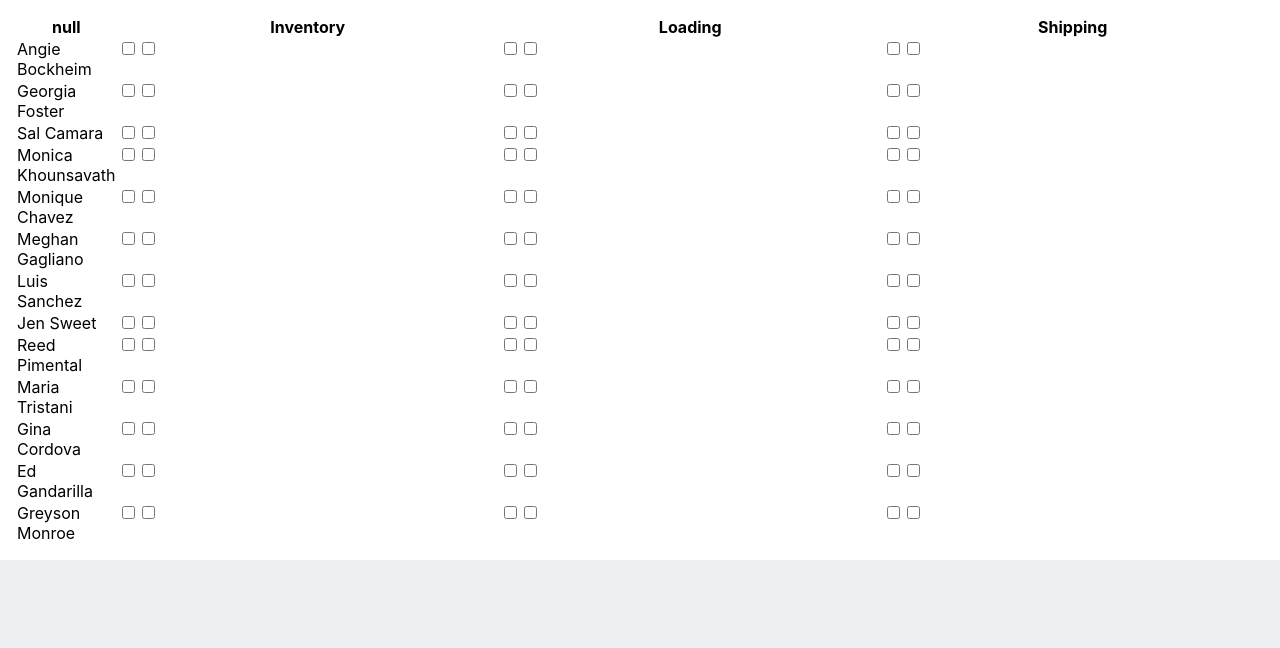
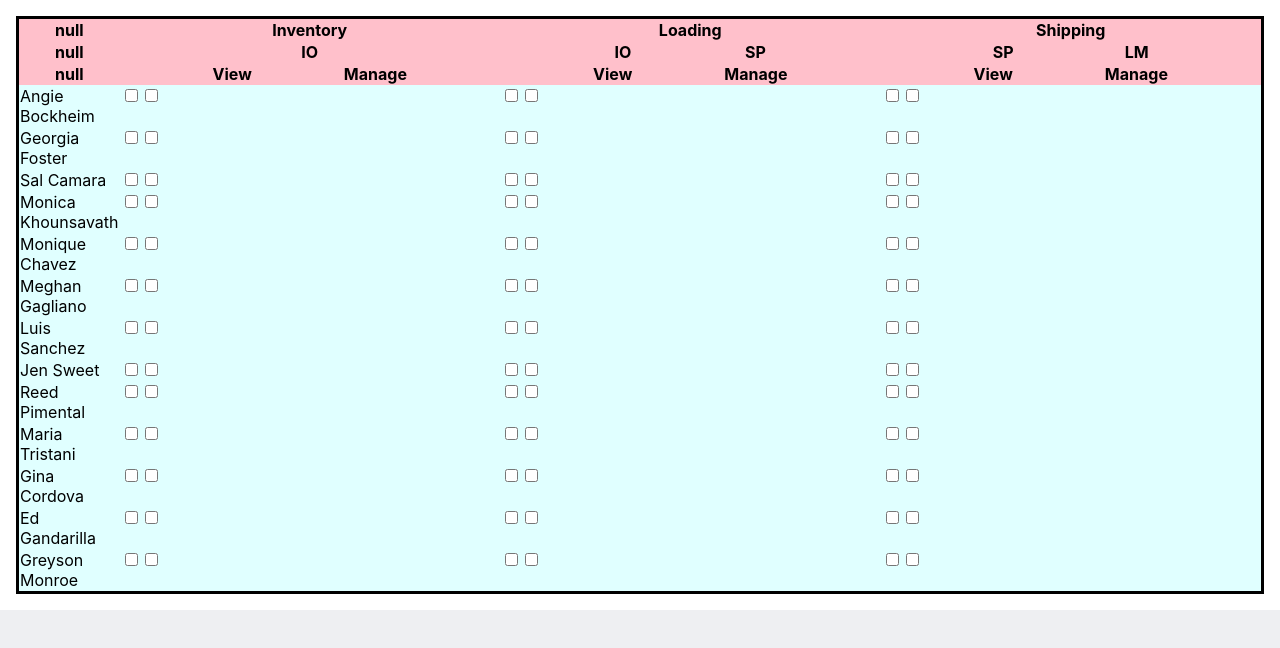
Before and after one commit to kimhermosillo/tables, a React (Create React App) app: page / in a window 1280 px wide. Shown: the top 648 px of the page. Built offline with nearby package versions, Linux system fonts and the light colour scheme.

Commit message:
need to add spacing for checkboxes and alignment

```diff
--- a/src/App.css
+++ b/src/App.css
@@ -4,13 +4,24 @@ body {
 
 table {
   display: grid;
-
+  background-color: lightcyan;
+  border: 3px black solid;
 }
 
 thead,
 tbody,
 tr {
   display: contents;
+}
+
+th.header {
+  background-color: pink;
+}
+
+th.permissions {
+  background-color: pink;
+  display: flex;
+  justify-content: space-evenly;
 }
 
 /* th, */
@@ -26,7 +37,6 @@ table.mainTable {
 table.mainTable th {
   position: sticky;
   top: 0;
-  /* left: 0; */
 }
 
 th {
--- a/src/App.jsx
+++ b/src/App.jsx
@@ -36,10 +36,22 @@ const EditSecurity = () => {
       <Table className="mainTable" style={{ gridTemplateColumns: 'min-content 1fr 1fr 1fr' }}>
         <Table.Header>
           <Table.HeaderRow>
-          <th>null</th>
-          <th>Inventory</th>
-          <th>Loading</th>
-          <th>Shipping</th>
+          <th className="header">null</th>
+          <th className="header">Inventory</th>
+          <th className="header">Loading</th>
+          <th className="header">Shipping</th>
+          </Table.HeaderRow>
+          <Table.HeaderRow>
+          <th className="header">null</th>
+          <th className="permissions">IO</th>
+          <th className="permissions"><span>IO</span> SP</th>
+          <th className="permissions"><span>SP</span> LM</th>
+          </Table.HeaderRow>
+          <Table.HeaderRow>
+          <th className="header">null</th>
+          <th className="permissions"><span>View</span> Manage</th>
+          <th className="permissions"><span>View</span> Manage</th>
+          <th className="permissions"><span>View</span> Manage</th>
           </Table.HeaderRow>
         </Table.Header>
         <tbody>
```
Also changed, not shown: 1 other file (tests, documents, lock files or other folders).
